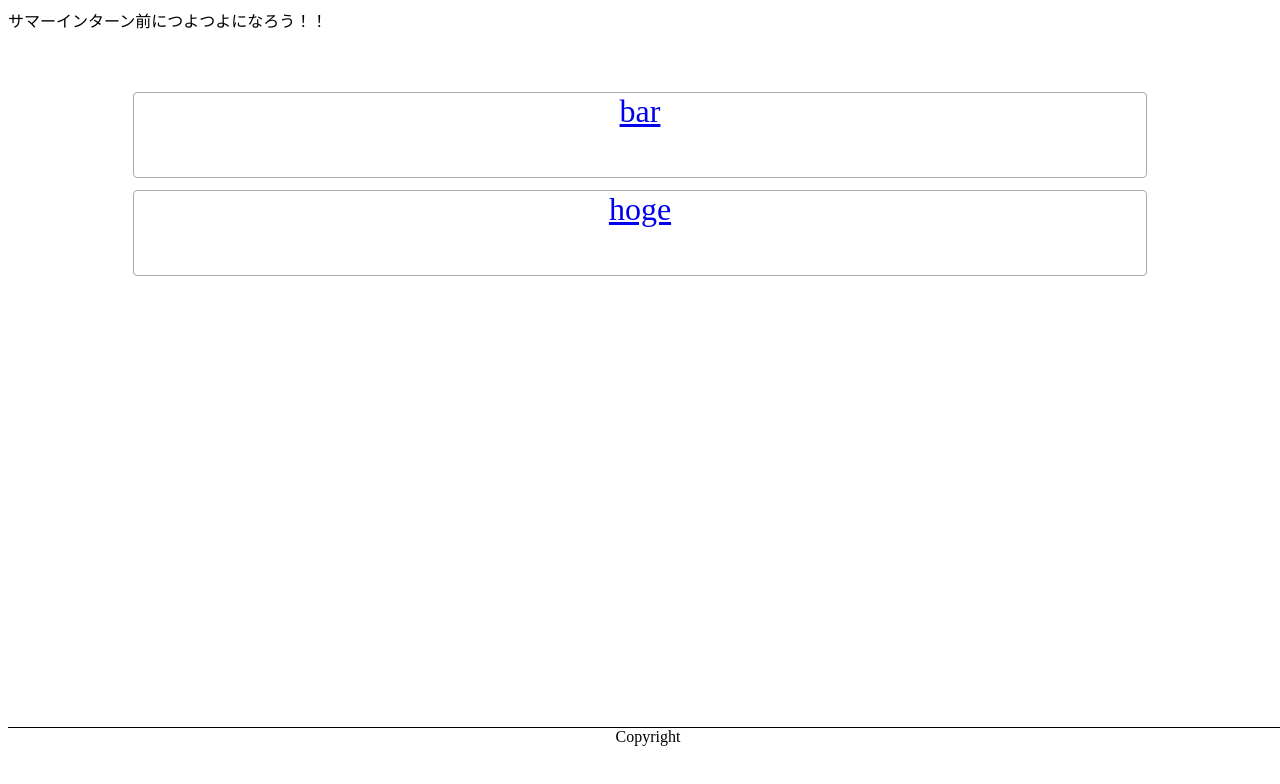
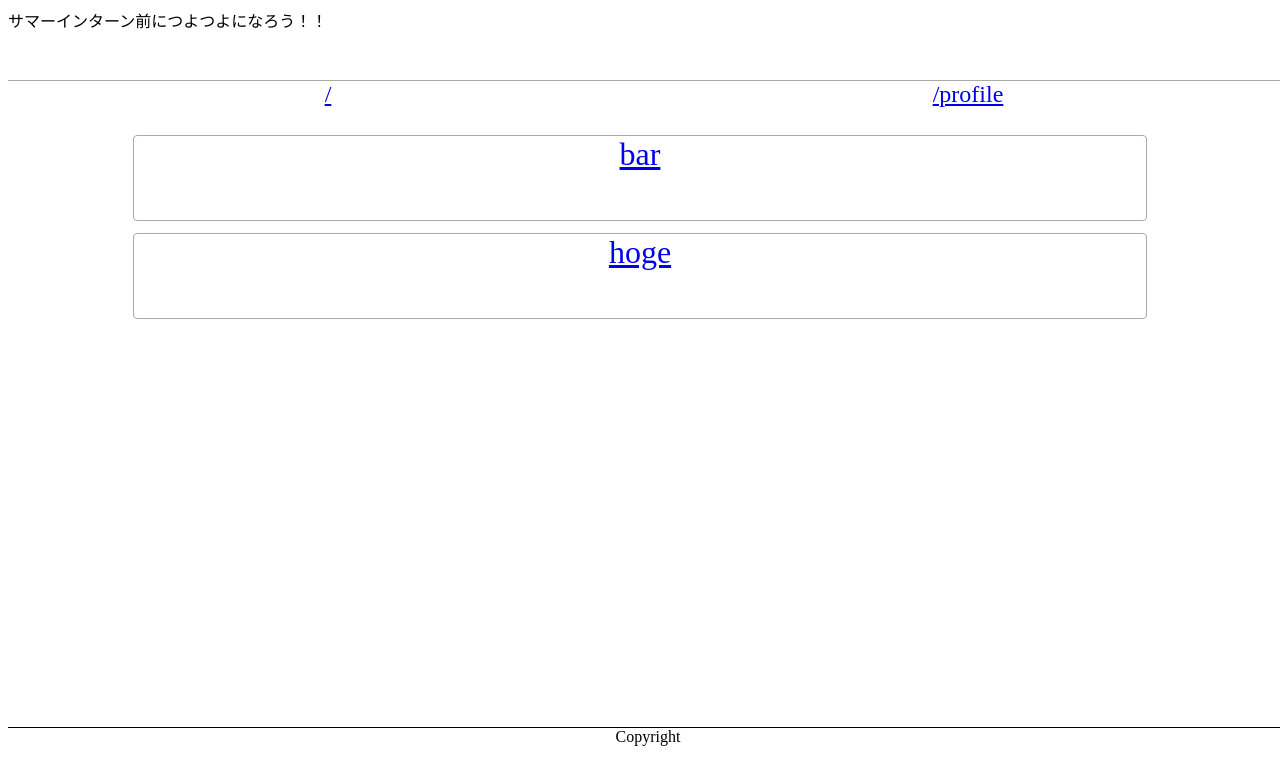
Before and after one commit to Shinyaigeek/22-SI-demo, a React app: page / in a window 1280 px wide. Shown: the top 784 px of the page. Built offline with nearby package versions, Linux system fonts and the light colour scheme.

Commit message:
add: link

```diff
--- a/src/app.tsx
+++ b/src/app.tsx
@@ -3,11 +3,14 @@ import { render } from "react-dom";
 import { Home } from "./views/pages/Home";
 import { Routing } from "./routes";
 import { Layout } from "./views/Layout";
+import { Link } from "react-router-dom";
 
 const App = () => {
   return (
     <Layout>
-      <Routing />
+      <React.Fragment>
+        <Routing />
+      </React.Fragment>
     </Layout>
   );
 };
--- a/src/routes/index.tsx
+++ b/src/routes/index.tsx
@@ -1,19 +1,21 @@
 import * as React from "react";
 
-import { BrowserRouter, Route, Link, Switch, Redirect} from 'react-router-dom';
+import { BrowserRouter, Route, Link, Switch, Redirect } from "react-router-dom";
 
-import { Home } from "../views/pages/Home"
-import { Post } from "../views/pages/Post"
+import { Home } from "../views/pages/Home";
+import { Post } from "../views/pages/Post";
 import { Profile } from "../views/pages/Profile";
+import { Links } from "../views/components/Links";
 
 export const Routing: React.FC<{}> = () => {
-    return (
-        <div className="content">
-            <BrowserRouter>
-                <Route path='/' exact render={() => <Home />} />
-                <Route path='/profile' exact render={() => <Profile />} />
-                <Route path='/post/:id' render={() => <Post />} />
-            </BrowserRouter>
-        </div>
-    )
-}
+  return (
+    <div className="content">
+      <BrowserRouter>
+        <Links />
+        <Route path="/" exact render={() => <Home />} />
+        <Route path="/profile" exact render={() => <Profile />} />
+        <Route path="/post/:id" render={() => <Post />} />
+      </BrowserRouter>
+    </div>
+  );
+};
--- a/src/views/components/Header/header.scss
+++ b/src/views/components/Header/header.scss
@@ -1,5 +1,5 @@
 header {
     width: 100vw;
     height: 72px;
-
+    border-bottom: 1px solid #aaa;
 }
--- a/src/views/components/Header/index.tsx
+++ b/src/views/components/Header/index.tsx
@@ -1,6 +1,7 @@
 import * as React from "react";
 
 import "./header.scss"
+import { Link } from "react-router-dom";
 
 export const Header:React.FC<{}> = () => {
 
--- /dev/null
+++ b/src/views/components/Links/index.tsx
@@ -0,0 +1,16 @@
+import * as React from "react";
+import { Link } from "react-router-dom";
+import "./links.scss"
+
+export const Links: React.FC<{}> = () => {
+  return (
+    <div className="links">
+      <div>
+        <Link to="/">/</Link>
+      </div>
+      <div>
+        <Link to="/profile">/profile</Link>
+      </div>
+    </div>
+  );
+};
--- /dev/null
+++ b/src/views/components/Links/links.scss
@@ -0,0 +1,12 @@
+.links {
+    div {
+        width: 40%;
+        margin: 0 auto;
+        text-align: center;
+        font-size: 24px;
+    }
+
+    width: 100vw;
+    height: 42px;
+    display: flex;
+}
```
